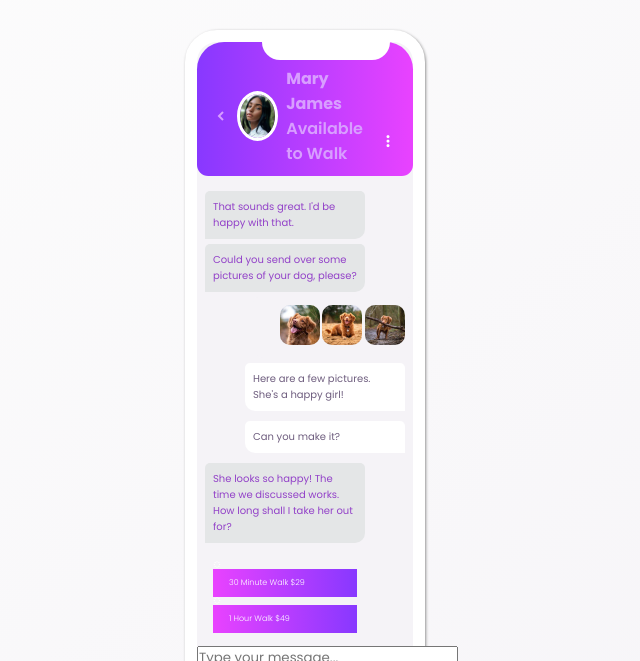
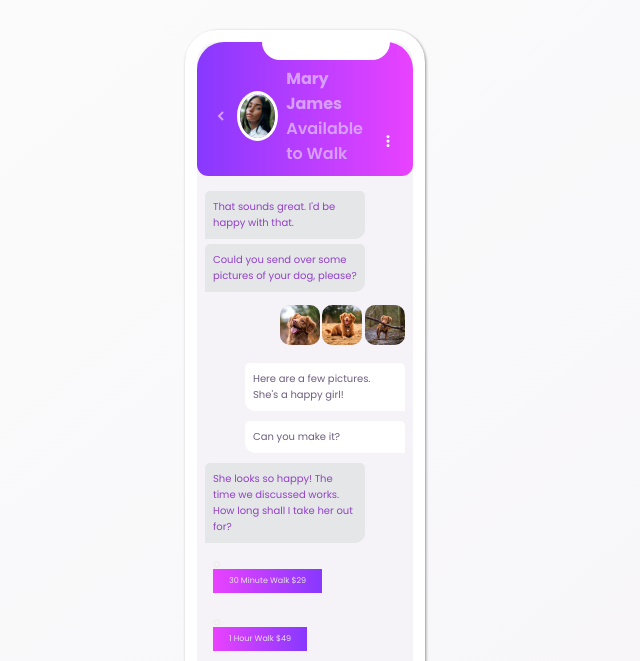
Before and after one commit to neadianyanwu/chatapp, a plain HTML site: page index.html in a window 1280 px wide. Shown: the top 661 px of the page, without its empty margins (335-975 px from the left). Drawn offline with nearby package versions, Linux system fonts and the light colour scheme.

Commit message:
updated commit

```diff
--- a/index.html
+++ b/index.html
@@ -67,13 +67,12 @@
             <!-- Section:Payment Container -->
             <div class="payment-plan">
                 <div class="icon">
-                    <i class='bx bx-loader-circle'></i>
-                    <p>30 minute walk <span>$29</span></p>
+                    <i class='bx bx-loader-circle'><p>30 minute walk <span>$29</span></p></i>
+
                 </div>
 
                 <div class="icon">
-                    <i class='bx bx-loader-circle'></i>
-                    <p>1 hour walk <span>$49</span></p>
+                    <i class='bx bx-loader-circle'><p>1 hour walk <span>$49</span></p></i>
                 </div>
             </div>
 
--- a/style.css
+++ b/style.css
@@ -125,23 +125,19 @@
 }
 
 /* Section: Payment-Plan */
-.payment-plan {
+.payment-plan .icon {
     width: 160px;
     margin: 5px 8px;
     padding: 8px;
     border-radius: 5px 5px 5px 0;
     color: hsl(0, 10%, 90%);
     font-size: 8px;
-    display: inline;
+    display: inline-block;
     align-items: center;
     justify-content: space-between;
     font-weight: 300;
     text-transform: capitalize;
 
-}
-
-.payment-plan .icon {
-    color: #fff;
 }
 
 .payment-plan .icon p {
@@ -150,4 +146,5 @@
     hsl(264, 100%, 61%)
   );
   padding: 8px 16px;
+  text-transform: capitalize;
 }
```
